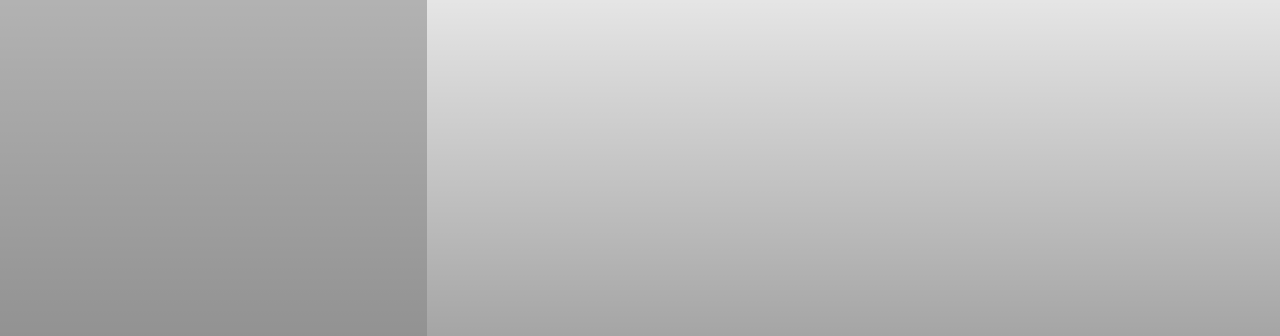
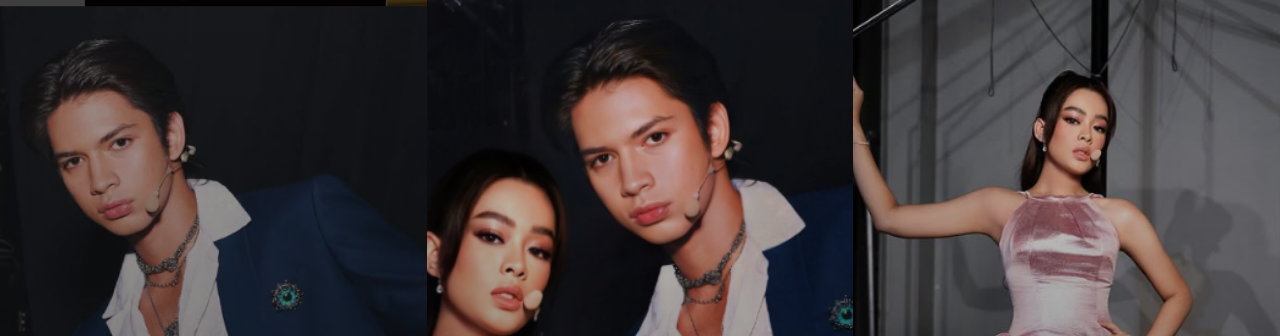
Before and after one commit to vdyaanh/MQFPortofolio, a plain HTML site: page index.html in a window 1280 px wide. Shown: the top 336 px of the page. Drawn offline with nearby package versions, Linux system fonts and the light colour scheme.

Commit message:
Update style.css

```diff
--- a/style.css
+++ b/style.css
@@ -41,13 +41,13 @@ body {
 
 /* GANTI URL GAMBAR DI BAWAH INI */
 .mohan {
-    background-image: url('images/mohan.png');
+    background-image: url('mohan.png');
 }
 .aqeela {
-    background-image: url('images/moqeel.png');
+    background-image: url('moqeel.png');
 }
 .moqeel {
-    background-image: url('images/aqeela.png');
+    background-image: url('aqeela.png');
 }
 
 /* Konten di dalam setiap bagian */
@@ -331,4 +331,5 @@ body {
         font-size: 8vw; /* Perbesar sedikit di mobile */
         letter-spacing: 0.2em; /* Kurangi jarak antar huruf */
     }
+
 }
```
